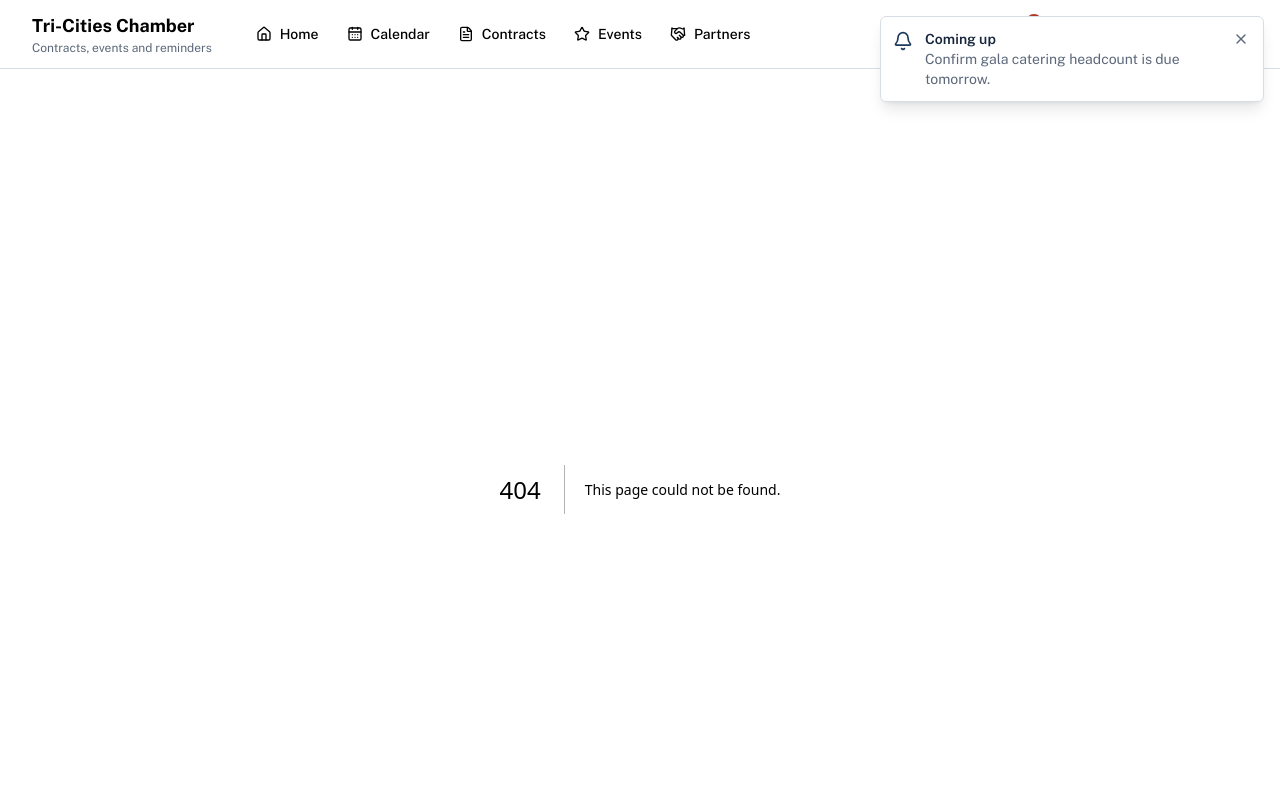
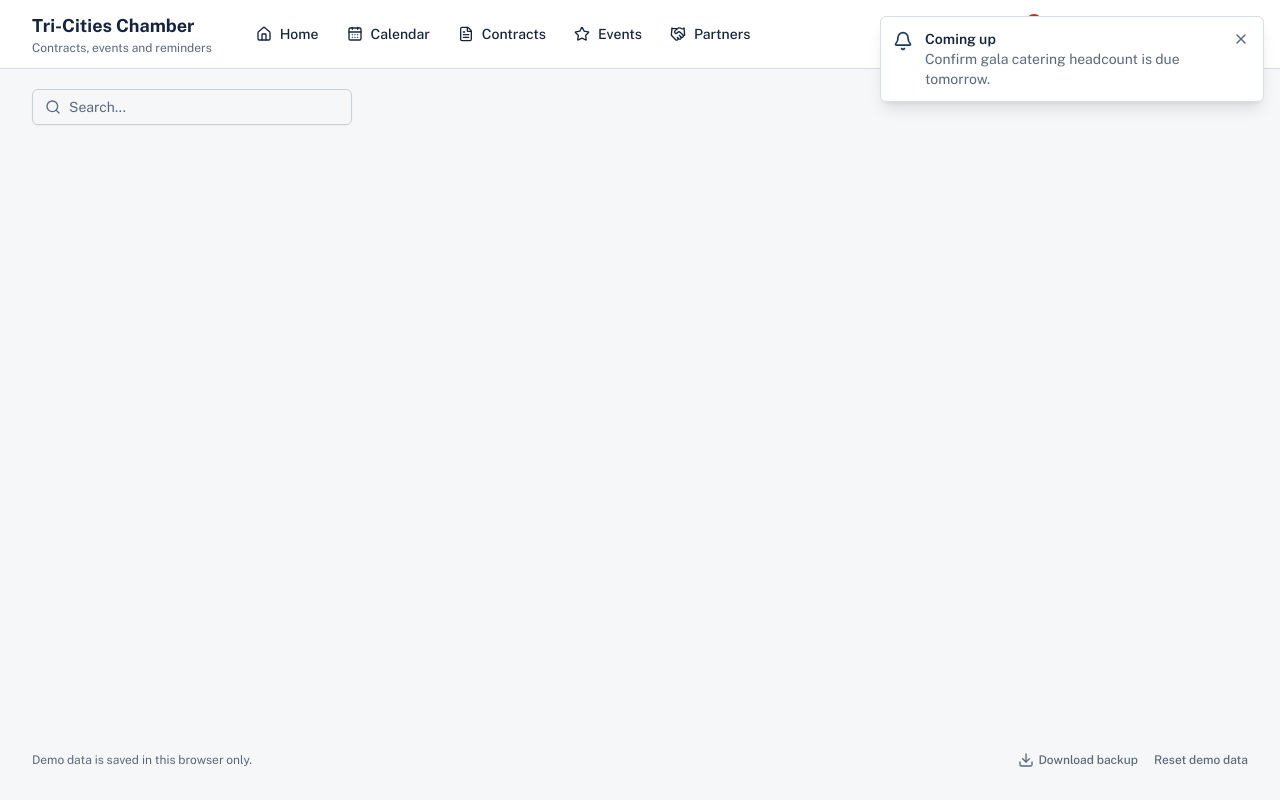
Before and after one commit to Tinabcit/IDSP-3380-Group-6, a Next.js app in the folder tri-cities-chamber/: page /test-page in a window 1280 px wide. Before the commit this address had no page. Shown: the top 800 px of the page. Built offline with nearby package versions, Linux system fonts and the light colour scheme.

Commit message:
testing out search bar

```diff
--- /dev/null
+++ b/tri-cities-chamber/app/test-page/page.jsx
@@ -0,0 +1,17 @@
+import { Search } from "lucide-react";
+
+import {
+  InputGroup,
+  InputGroupAddon,
+  InputGroupInput,
+} from "@/components/ui/input-group";
+export default function Test() {
+  return (
+    <InputGroup className='max-w-xs'>
+      <InputGroupInput placeholder='Search...' />
+      <InputGroupAddon>
+        <Search />
+      </InputGroupAddon>
+    </InputGroup>
+  );
+}
--- /dev/null
+++ b/tri-cities-chamber/components/search-bar/search-bar.jsx
@@ -0,0 +1,20 @@
+import { useStat, useEffect } from "react";
+import { Search } from "lucide-react";
+
+import {
+  InputGroup,
+  InputGroupAddon,
+  InputGroupInput,
+} from "@/components/ui/input-group";
+
+export default function SearchBar() {
+  return (
+    <InputGroup className='max-w-xs'>
+      <InputGroupInput placeholder='Search...' />
+      <InputGroupAddon>
+        <Search />
+      </InputGroupAddon>
+      <InputGroupAddon align='inline-end'>12 results</InputGroupAddon>
+    </InputGroup>
+  );
+}
--- /dev/null
+++ b/tri-cities-chamber/components/ui/input-group.tsx
@@ -0,0 +1,170 @@
+"use client"
+
+import * as React from "react"
+import { cva, type VariantProps } from "class-variance-authority"
+
+import { cn } from "@/lib/utils"
+import { Button } from "@/components/ui/button"
+import { Input } from "@/components/ui/input"
+import { Textarea } from "@/components/ui/textarea"
+
+function InputGroup({ className, ...props }: React.ComponentProps<"div">) {
+  return (
+    <div
+      data-slot="input-group"
+      role="group"
+      className={cn(
+        "group/input-group border-input dark:bg-input/30 shadow-xs relative flex w-full items-center rounded-md border outline-none transition-[color,box-shadow]",
+        "h-9 has-[>textarea]:h-auto",
+
+        // Variants based on alignment.
+        "has-[>[data-align=inline-start]]:[&>input]:pl-2",
+        "has-[>[data-align=inline-end]]:[&>input]:pr-2",
+        "has-[>[data-align=block-start]]:h-auto has-[>[data-align=block-start]]:flex-col has-[>[data-align=block-start]]:[&>input]:pb-3",
+        "has-[>[data-align=block-end]]:h-auto has-[>[data-align=block-end]]:flex-col has-[>[data-align=block-end]]:[&>input]:pt-3",
+
+        // Focus state.
+        "has-[[data-slot=input-group-control]:focus-visible]:ring-ring has-[[data-slot=input-group-control]:focus-visible]:ring-1",
+
+        // Error state.
+        "has-[[data-slot][aria-invalid=true]]:ring-destructive/20 has-[[data-slot][aria-invalid=true]]:border-destructive dark:has-[[data-slot][aria-invalid=true]]:ring-destructive/40",
+
+        className
+      )}
+      {...props}
+    />
+  )
+}
+
+const inputGroupAddonVariants = cva(
+  "text-muted-foreground flex h-auto cursor-text select-none items-center justify-center gap-2 py-1.5 text-sm font-medium group-data-[disabled=true]/input-group:opacity-50 [&>kbd]:rounded-[calc(var(--radius)-5px)] [&>svg:not([class*='size-'])]:size-4",
+  {
+    variants: {
+      align: {
+        "inline-start":
+          "order-first pl-3 has-[>button]:ml-[-0.45rem] has-[>kbd]:ml-[-0.35rem]",
+        "inline-end":
+          "order-last pr-3 has-[>button]:mr-[-0.4rem] has-[>kbd]:mr-[-0.35rem]",
+        "block-start":
+          "[.border-b]:pb-3 order-first w-full justify-start px-3 pt-3 group-has-[>input]/input-group:pt-2.5",
+        "block-end":
+          "[.border-t]:pt-3 order-last w-full justify-start px-3 pb-3 group-has-[>input]/input-group:pb-2.5",
+      },
+    },
+    defaultVariants: {
+      align: "inline-start",
+    },
+  }
+)
+
+function InputGroupAddon({
+  className,
+  align = "inline-start",
+  ...props
+}: React.ComponentProps<"div"> & VariantProps<typeof inputGroupAddonVariants>) {
+  return (
+    <div
+      role="group"
+      data-slot="input-group-addon"
+      data-align={align}
+      className={cn(inputGroupAddonVariants({ align }), className)}
+      onClick={(e) => {
+        if ((e.target as HTMLElement).closest("button")) {
+          return
+        }
+        e.currentTarget.parentElement?.querySelector("input")?.focus()
+      }}
+      {...props}
+    />
+  )
+}
+
+const inputGroupButtonVariants = cva(
+  "flex items-center gap-2 text-sm shadow-none",
+  {
+    variants: {
+      size: {
+        xs: "h-6 gap-1 rounded-[calc(var(--radius)-5px)] px-2 has-[>svg]:px-2 [&>svg:not([class*='size-'])]:size-3.5",
+        sm: "h-8 gap-1.5 rounded-md px-2.5 has-[>svg]:px-2.5",
+        "icon-xs":
+          "size-6 rounded-[calc(var(--radius)-5px)] p-0 has-[>svg]:p-0",
+        "icon-sm": "size-8 p-0 has-[>svg]:p-0",
+      },
+    },
+    defaultVariants: {
+      size: "xs",
+    },
+  }
+)
+
+function InputGroupButton({
+  className,
+  type = "button",
+  variant = "ghost",
+  size = "xs",
+  ...props
+}: Omit<React.ComponentProps<typeof Button>, "size"> &
+  VariantProps<typeof inputGroupButtonVariants>) {
+  return (
+    <Button
+      type={type}
+      data-size={size}
+      variant={variant}
+      className={cn(inputGroupButtonVariants({ size }), className)}
+      {...props}
+    />
+  )
+}
+
+function InputGroupText({ className, ...props }: React.ComponentProps<"span">) {
+  return (
+    <span
+      className={cn(
+        "text-muted-foreground flex items-center gap-2 text-sm [&_svg:not([class*='size-'])]:size-4 [&_svg]:pointer-events-none",
+        className
+      )}
+      {...props}
+    />
+  )
+}
+
+function InputGroupInput({
+  className,
+  ...props
+}: React.ComponentProps<"input">) {
+  return (
+    <Input
+      data-slot="input-group-control"
+      className={cn(
+        "flex-1 rounded-none border-0 bg-transparent shadow-none focus-visible:ring-0 dark:bg-transparent",
+        className
+      )}
+      {...props}
+    />
+  )
+}
+
+function InputGroupTextarea({
+  className,
+  ...props
+}: React.ComponentProps<"textarea">) {
+  return (
+    <Textarea
+      data-slot="input-group-control"
+      className={cn(
+        "flex-1 resize-none rounded-none border-0 bg-transparent py-3 shadow-none focus-visible:ring-0 dark:bg-transparent",
+        className
+      )}
+      {...props}
+    />
+  )
+}
+
+export {
+  InputGroup,
+  InputGroupAddon,
+  InputGroupButton,
+  InputGroupText,
+  InputGroupInput,
+  InputGroupTextarea,
+}
```
Also changed, not shown: 1 other file (tests, documents, lock files or other folders).
